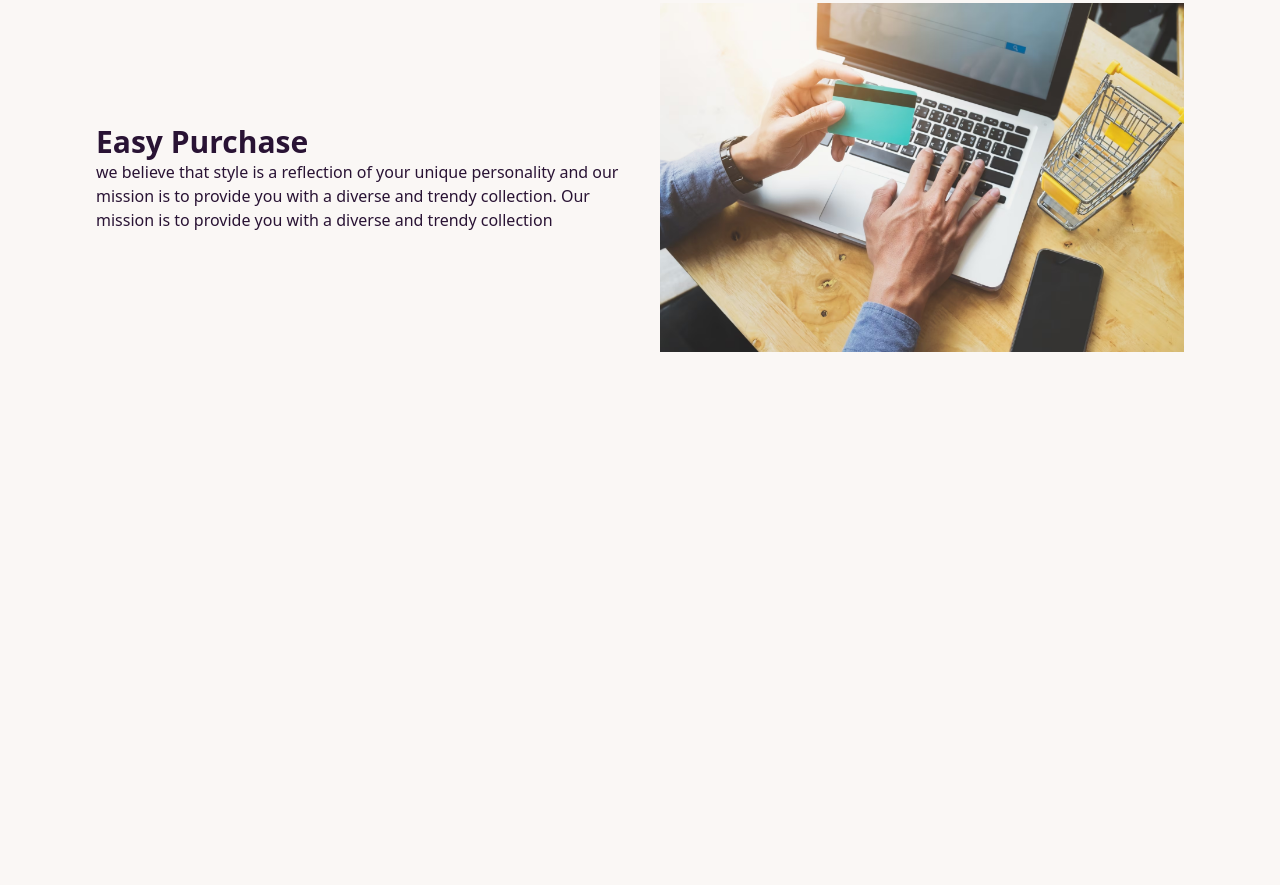
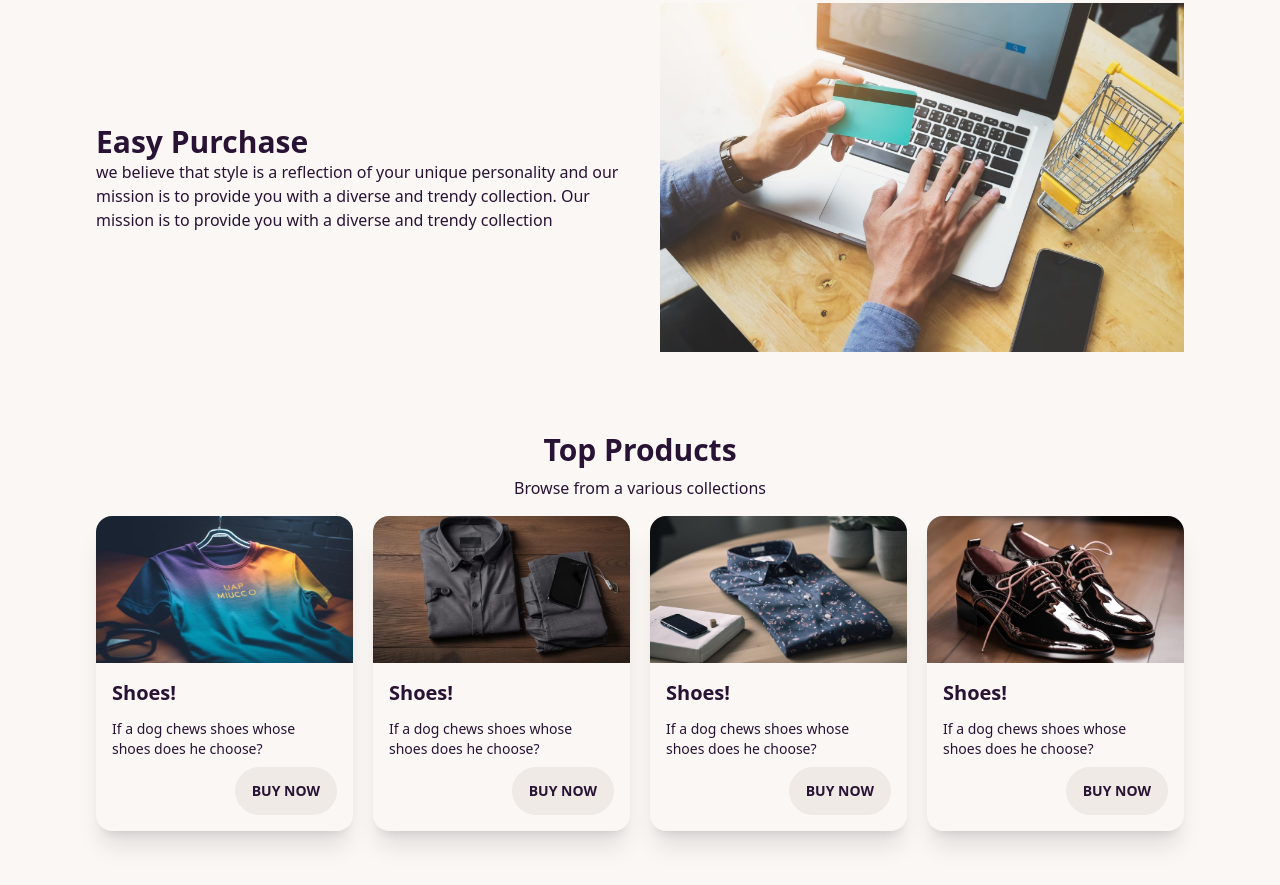
Before and after one commit to sumaiya-rahman-chowdhury/DaisyMan-Website-with-DaisyUi, a plain HTML site: page index.html in a window 1280 px wide. Shown: the part 1285-2170 px from the top of the page. Before the commit the page ends 1697 px from the top, so only its background shows below. Drawn offline with nearby package versions, Linux system fonts and the light colour scheme.

Commit message:
added top products

```diff
--- a/index.html
+++ b/index.html
@@ -137,9 +137,59 @@
                     Our mission is to provide you with a diverse and trendy collection</p>
             </div>
             <div class="flex-1">
-                <img src="images/easy-purchase.avif" alt="">
+                <img src="images/easy-purchase.avif" alt="" class="lg:border-0 border-2 border-yellow-950">
             </div>
         </div>
+    </section>
+    <section class="max-w-screen-xl mx-auto px-8 md:px-16 lg:px-24 py-5 my-10">
+        <!-- Top Products -->
+     <div class="space-y-2">
+        <h1 class="text-3xl font-bold text-center">Top Products
+        </h1>
+        <p class="text-center ">Browse from a various collections</p>
+     </div>
+     <div class="grid lg:grid-cols-4 gap-5 grid-cols-1 md:grid-cols-2 mt-4">
+        <div class="card card-compact bg-base-100 shadow-xl">
+            <figure><img src="images/blue-yellow-t-shirt-wooden-hanger-generated-by-ai_188544-42185.avif" alt="Shoes" /></figure>
+            <div class="card-body">
+              <h2 class="card-title">Shoes!</h2>
+              <p>If a dog chews shoes whose shoes does he choose?</p>
+              <div class="card-actions justify-end">
+                <button class="btn ">Buy Now</button>
+              </div>
+            </div>
+          </div>
+          <div class="card card-compact bg-base-100 shadow-xl">
+            <figure><img src="images/elegant-businessman-attire-hangs-modern-closet-generated-by-ai_188544-15312.avif" alt="Shoes" /></figure>
+            <div class="card-body">
+              <h2 class="card-title">Shoes!</h2>
+              <p>If a dog chews shoes whose shoes does he choose?</p>
+              <div class="card-actions justify-end">
+                <button class="btn ">Buy Now</button>
+              </div>
+            </div>
+          </div>
+          <div class="card card-compact bg-base-100 shadow-xl">
+            <figure><img src="images/elegant-businessman-shirt-wooden-desk-stack-generated-by-ai_188544-34678.avif" alt="Shoes" /></figure>
+            <div class="card-body">
+              <h2 class="card-title">Shoes!</h2>
+              <p>If a dog chews shoes whose shoes does he choose?</p>
+              <div class="card-actions justify-end">
+                <button class="btn ">Buy Now</button>
+              </div>
+            </div>
+          </div>
+          <div class="card card-compact bg-base-100 shadow-xl">
+            <figure><img src="images/shiny-black-leather-shoes-exude-modern-luxury-generated-by-ai_188544-36154.avif" alt="Shoes" /></figure>
+            <div class="card-body">
+              <h2 class="card-title">Shoes!</h2>
+              <p>If a dog chews shoes whose shoes does he choose?</p>
+              <div class="card-actions justify-end">
+                <button class="btn ">Buy Now</button>
+              </div>
+            </div>
+          </div>
+     </div>
     </section>
     <footer>
 
```
